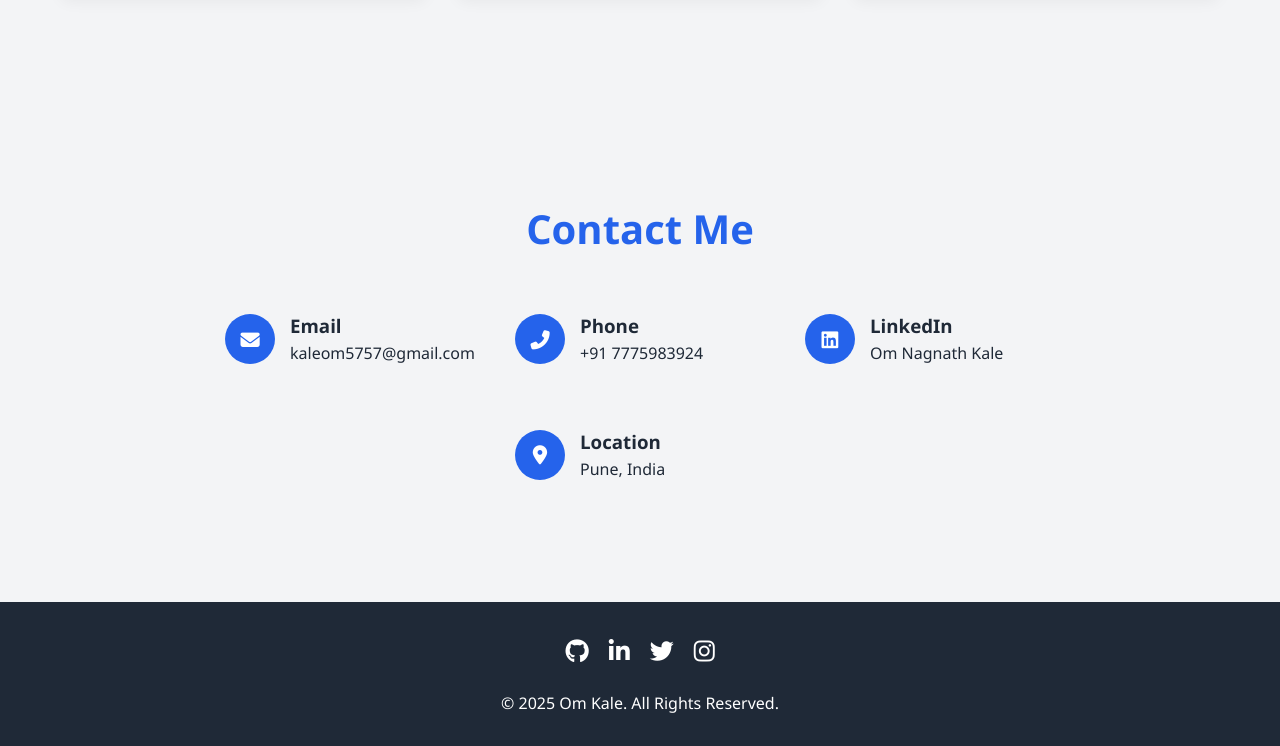
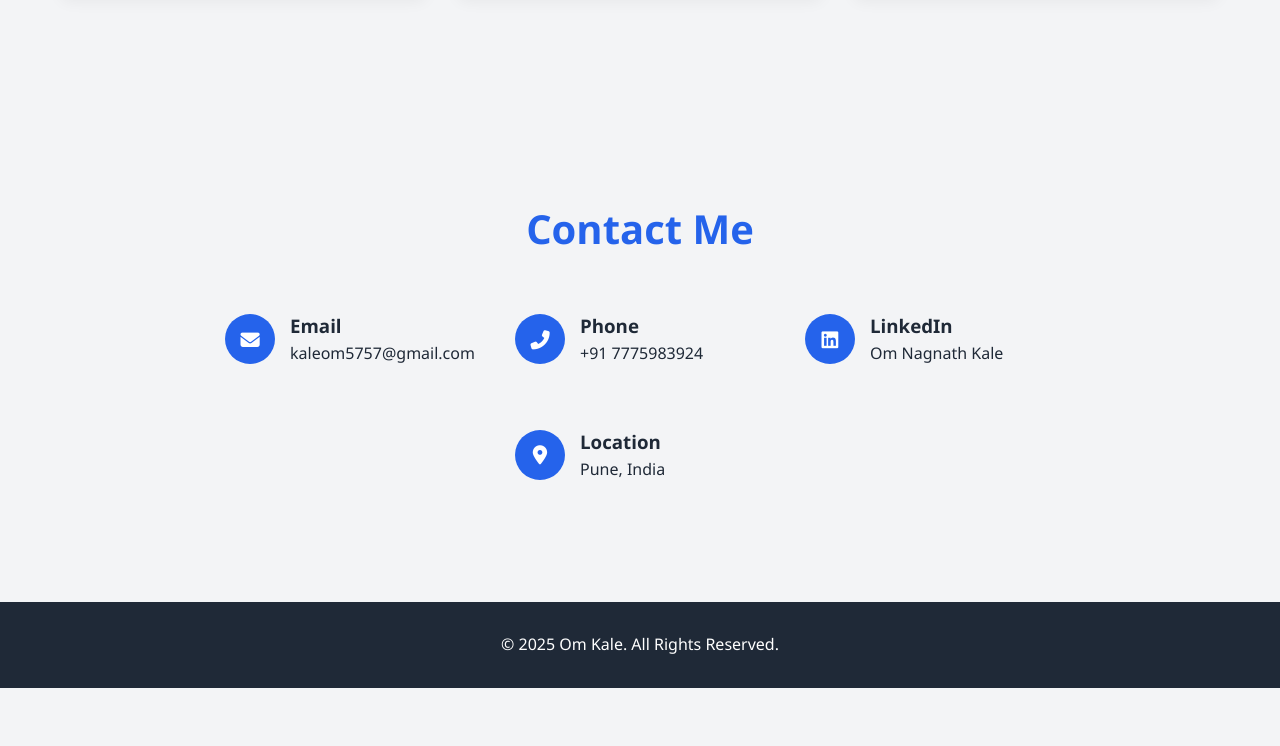
Before and after one commit to omkale1006-ai/codewithom-website, a plain HTML site: page index.html in a window 1280 px wide. Shown: the part 2619-3365 px from the top of the page. After the commit the page ends 3307 px from the top, so only its background shows below. Drawn offline with Linux system fonts and the light colour scheme.

Commit message:
index.html

```diff
--- a/index.html
+++ b/index.html
@@ -410,12 +410,7 @@
 
   <footer>
     <div class="container">
-      <div class="social-links">
-        <a href="https://github.com/omkale1006-ai" aria-label="GitHub"><i class="fab fa-github"></i></a>
-        <a href="https://linkedin.com/in/yourprofile" aria-label="LinkedIn"><i class="fab fa-linkedin-in"></i></a>
-        <a href="https://twitter.com/yourprofile" aria-label="Twitter"><i class="fab fa-twitter"></i></a>
-        <a href="https://instagram.com/yourprofile" aria-label="Instagram"><i class="fab fa-instagram"></i></a>
-      </div>
+
       <p>&copy; 2025 Om Kale. All Rights Reserved.</p>
     </div>
   </footer>
@@ -476,4 +471,5 @@
 
 </body>
 
+
 </html>
```
